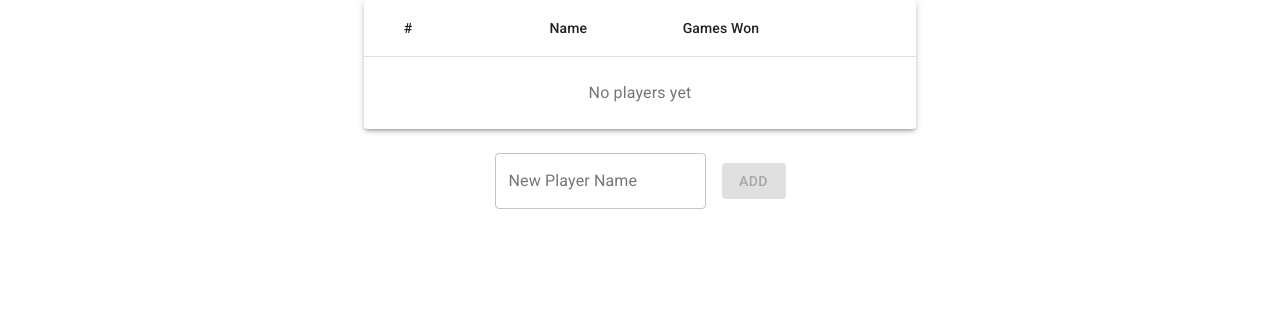
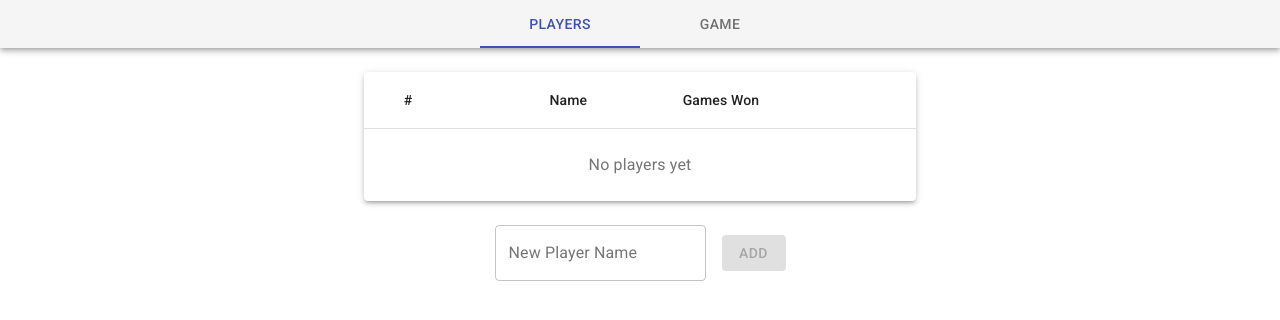
Before and after one commit to arubtsov/bowling, a React (Create React App) app: page / in a window 1280 px wide. Shown: the top 320 px of the page. Built offline with nearby package versions, Linux system fonts and the light colour scheme.

Commit message:
implement tabs navigation

```diff
--- a/src/app/App.tsx
+++ b/src/app/App.tsx
@@ -1,15 +1,49 @@
-import React, { FC } from 'react';
+import React, { FC, ChangeEvent } from 'react';
 
+import AppBar from '@material-ui/core/AppBar';
+import Tabs from '@material-ui/core/Tabs';
+import Tab from '@material-ui/core/Tab';
 import Container from '@material-ui/core/Container';
+import Box from '@material-ui/core/Box';
+import { TabPanel } from '../components/tab-panel';
+
 import { PlayerList } from '../features/players/playerList';
 import { AddPlayerGroup } from '../features/players/addPlayerGroup';
+import { Game } from '../features/game/game';
 
 const App: FC = () => {
+    const [value, setValue] = React.useState(0);
+
+    const handleChange = (event: ChangeEvent<{}>, newValue: number) => {
+        setValue(newValue);
+    };
+
     return (
-        <Container component="main" maxWidth="sm">
-            <PlayerList />
-            <AddPlayerGroup />
-        </Container>
+        <>
+            <AppBar position="static" color="default">
+                <Tabs
+                    centered
+                    value={value}
+                    indicatorColor="primary"
+                    textColor="primary"
+                    onChange={handleChange}
+                >
+                    <Tab label="Players" />
+                    <Tab label="Game" />
+                </Tabs>
+            </AppBar>
+            <Container component="main" maxWidth="sm">
+                <Box mt={3}>
+                    <TabPanel index={0} value={value}>
+                        <PlayerList />
+                        <AddPlayerGroup />
+                    </TabPanel>
+                    <TabPanel index={1} value={value}>
+                        <Game />
+                    </TabPanel>
+                </Box>
+            </Container>
+        </>
     );
 };
 
```
